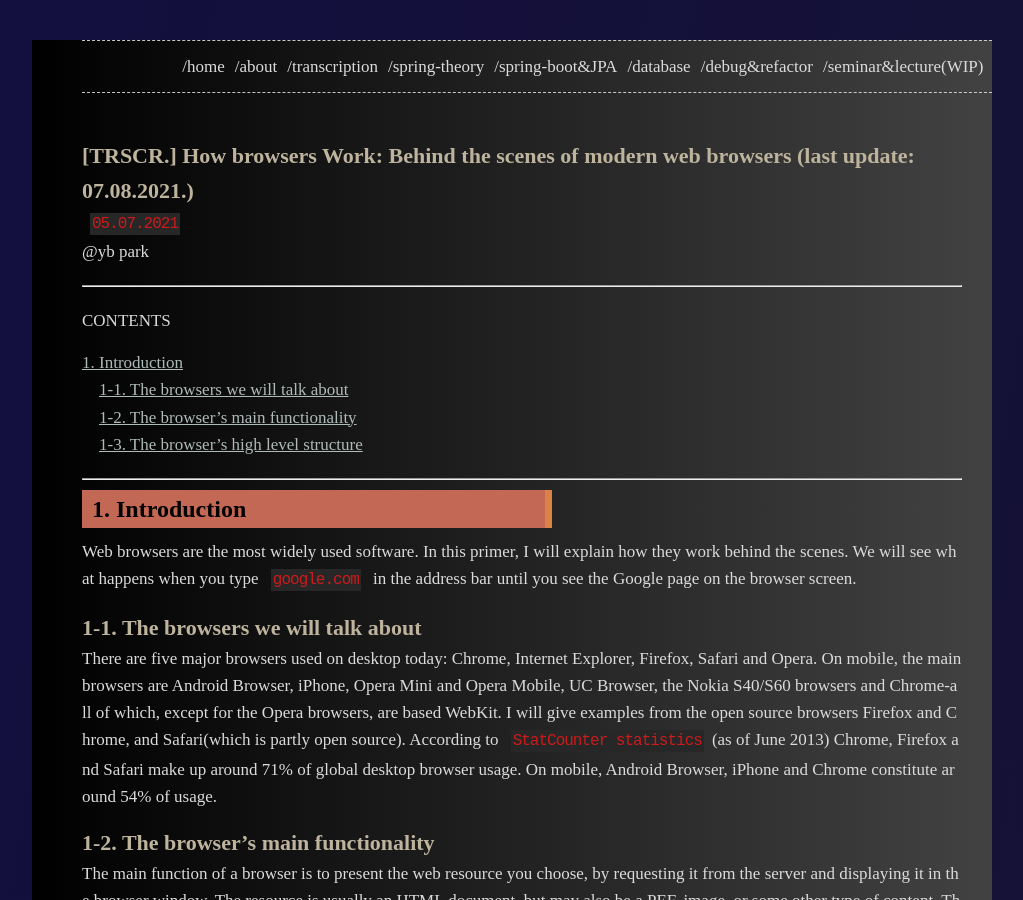
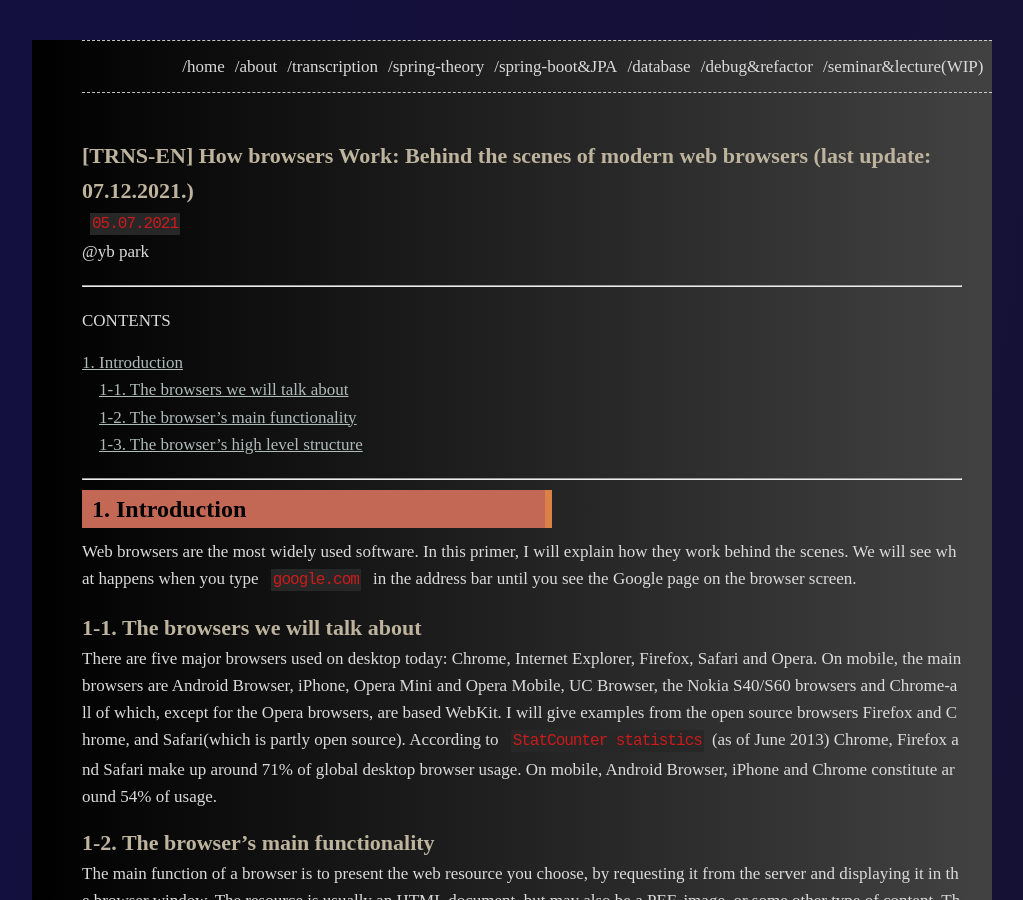
Before and after one commit to codepark-kr/codepark-kr.github.io, a Jekyll site: the page built from _posts/2021-07-05-[TRNS-EN]How Browsers Work.md, in a window 1280 px wide and 900 px high. Shown: the whole window, without its empty margins (128-1151 px from the left). Built offline with Jekyll 4.4.1, drawn with Linux system fonts in a browser that asks for light colours; some web fonts are replaced.

Commit message:
[ADD] add new post-HBW.KR

```diff
--- a/_posts/2021-07-05-[TRNASCR.]How Browsers Work.md
+++ b/_posts/2021-07-05-[TRNS-EN]How Browsers Work.md
@@ -1,11 +1,11 @@
 ---
 layout: post
-title:  "[TRSCR.] How browsers Work: Behind the scenes of modern web browsers (last update: 07.08.2021.)"
+title:  "[TRNS-EN] How browsers Work: Behind the scenes of modern web browsers (last update: 07.12.2021.)"
 date:   2021-07-05 10:55:00 +0900
 categories:
 ---
 
-## [TRSCR.] How browsers Work: Behind the scenes of modern web browsers (last update: 07.08.2021.)
+## [TRNS-EN] How browsers Work: Behind the scenes of modern web browsers (last update: 07.12.2021.)
 `05.07.2021`
 @yb park
 
```
Also changed, not shown: _posts/2021-07-12-[TRNS-KR]브라우저는 어떻게 동작하는가.markdown (added, +19 -0 lines).
